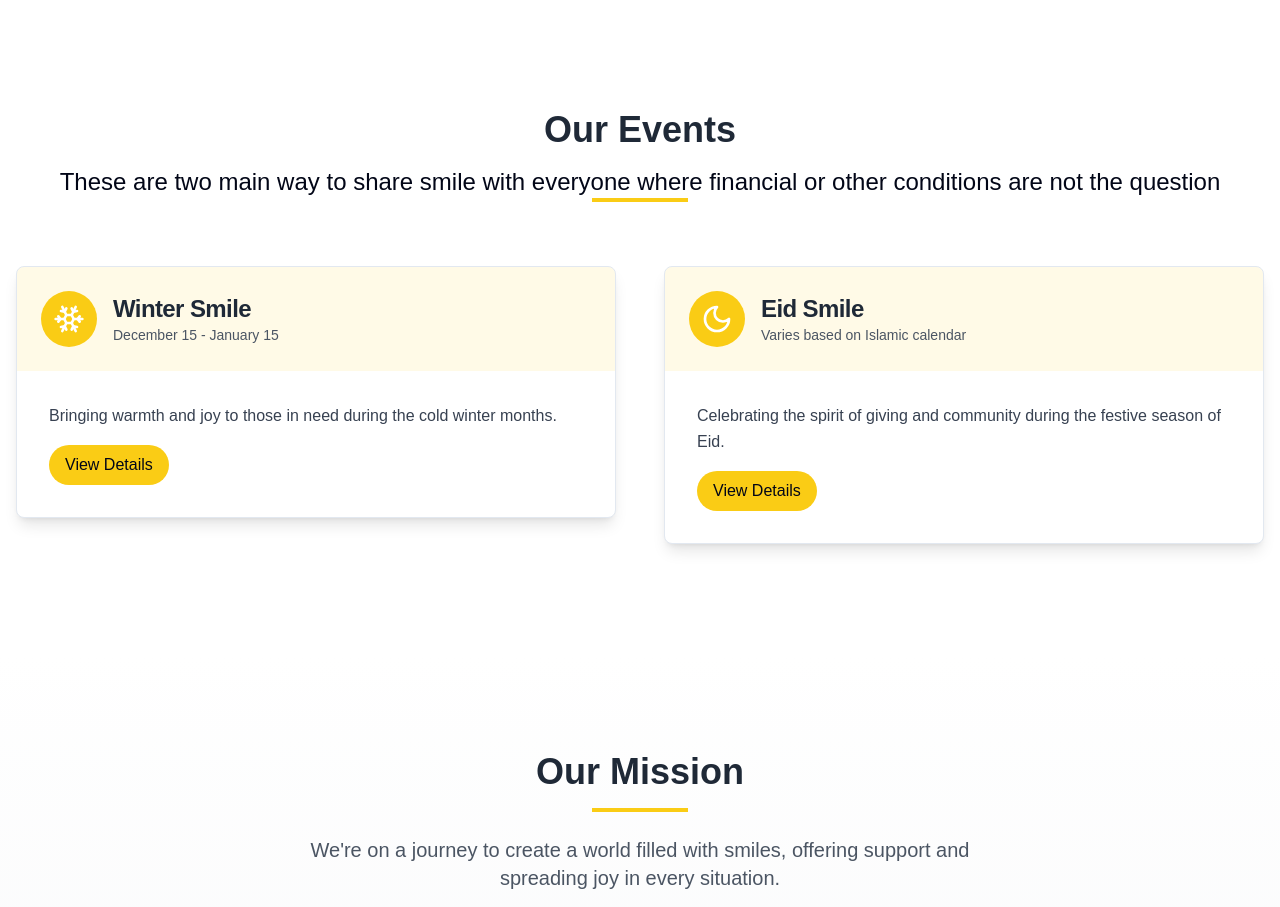
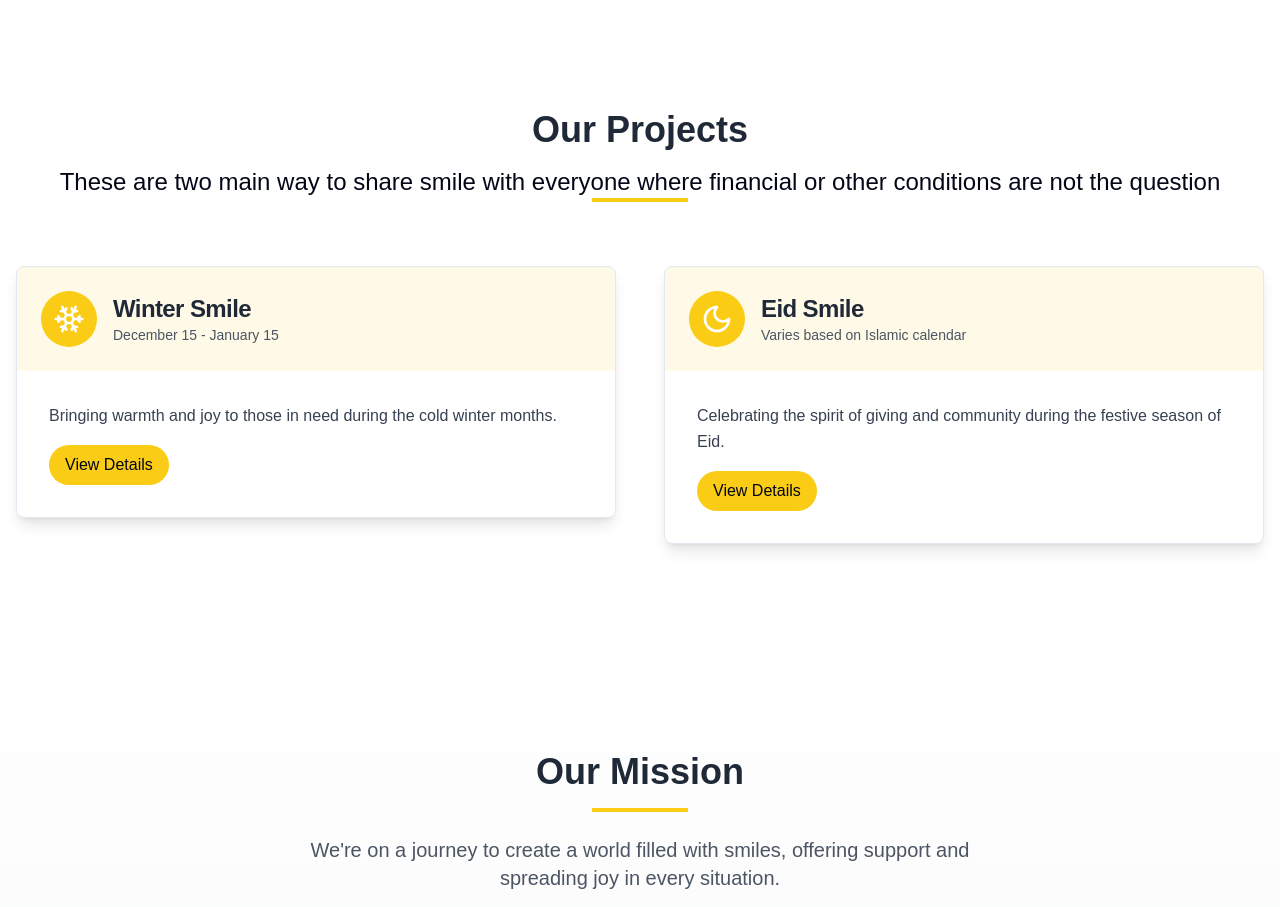
Before and after one commit to gaznafis007/ashroy-coonect, a Next.js app: page / in a window 1280 px wide. Shown: the part 890-1797 px from the top of the page. Built offline with nearby package versions, Linux system fonts and the light colour scheme; no server answers.

Commit message:
projects api fix

```diff
--- a/package.json
+++ b/package.json
@@ -22,6 +22,7 @@
     "next-auth": "^4.24.11",
     "react": "^19.0.0",
     "react-dom": "^19.0.0",
+    "react-hook-form": "^7.54.2",
     "react-icons": "^5.4.0",
     "tailwind-merge": "^2.6.0",
     "tailwindcss-animate": "^1.0.7"
--- a/src/app/dashboard/page.jsx
+++ b/src/app/dashboard/page.jsx
@@ -283,6 +283,7 @@ const Dashboard = () => {
                 {user?.role === "admin" && (
                   <>
                     <Button>Create New Event</Button>
+                    <Button onClick={() => router.push("/dashboard/project")}>Create New Project</Button>
                     <Button>Create Upcoming Event</Button>
                     <Button
                       handler={() => router.push("/dashboard/allMembers")}
--- a/src/components/OurEvents/OurEvents.jsx
+++ b/src/components/OurEvents/OurEvents.jsx
@@ -31,7 +31,7 @@ export default function OurEvents() {
           transition={{ duration: 0.8 }}
           className="text-center mb-16"
         >
-          <h2 className="text-4xl font-bold mb-4 text-gray-800">Our Events</h2>
+          <h2 className="text-4xl font-bold mb-4 text-gray-800">Our Projects</h2>
           <h4 className="text-2xl font-thin text-center text-slate-950 mt-2 md:mt-4">
         These are two main way to share smile with everyone where financial or
         other conditions are not the question
```
Also changed, not shown: src/app/api/projects/[id]/route.js (renamed from src/app/project/[id]/route.js), src/app/api/projects/route.js (renamed from src/app/project/route.js), 1 other file (tests, documents, lock files or other folders).
